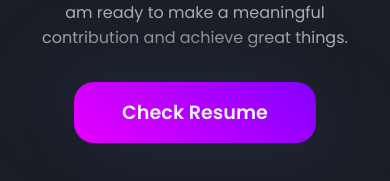
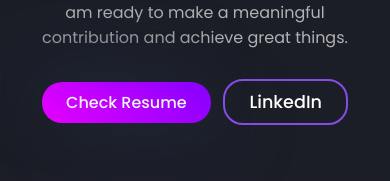
Before and after one commit to iamakr97/Amit-Ranjan, a React (Create React App) app in the folder frontend/: page / in a window 390 px wide. Shown: the part 726-907 px from the top of the page. Built offline with nearby package versions, Linux system fonts and the light colour scheme.

Commit message:
Added linkedin button in hero section

```diff
--- a/frontend/src/Components/Hero/Hero.css
+++ b/frontend/src/Components/Hero/Hero.css
@@ -40,7 +40,7 @@
 .resume-btn {
     font-size: 1.2rem;
     font-weight: 600;
-    padding: 1rem 3rem;
+    padding: 0.8rem 1.8rem;
     color: var(--text_primary);
     margin: 1rem 0;
     border: none;
@@ -79,6 +79,18 @@
     margin-left: auto;
     margin-right: auto;
     z-index: 10;
+}
+
+.linkedin-btn {
+    padding: 0.8rem 1.8rem;
+    background-color: transparent;
+    border: 2px solid var(--primary);
+    border-radius: 20px;
+    color: white;
+    font-size: 1.1rem;
+    font-weight: 500;
+    margin-left: 0.8rem;
+    cursor: pointer;
 }
 
 @media (max-width: 1100px) {
@@ -156,4 +168,15 @@
         margin: 0 auto;
     }
 
+    .resume-btn {
+        font-size: 1rem;
+        font-weight: 500;
+        padding: 0.5rem 1.5rem;
+    }
+
+    .linkedin-btn {
+        padding: 0.5rem 1.5rem;
+
+    }
+
 }
--- a/frontend/src/Components/Hero/Hero.js
+++ b/frontend/src/Components/Hero/Hero.js
@@ -5,6 +5,7 @@ import { aboutMe } from '../../Data/AboutMe';
 import { heroImage } from '../../Data/AboutMe';
 import { resumeLink } from '../../Data/AboutMe';
 import HeroBgAnimation from './HeroBgAnimation';
+import { linkedInLink } from '../../Data/AboutMe';
 
 function Hero() {
 
@@ -31,9 +32,14 @@ function Hero() {
           <p className='about-me-desc'>
             {aboutMe.info}
           </p>
-          <a href={resumeLink.resume} target='_blank'>
-            <button className='resume-btn'>Check Resume</button>
-          </a>
+          <div>
+            <a href={resumeLink.resume} target='_blank'>
+              <button className='resume-btn'>Check Resume</button>
+            </a>
+            <a href={linkedInLink.linkedIn} target='_blank'>
+              <button className='linkedin-btn'>LinkedIn</button>
+            </a>
+          </div>
         </div>
         <div className="hero-right">
           <div className='heroImage-container'>
--- a/frontend/src/Data/AboutMe.js
+++ b/frontend/src/Data/AboutMe.js
@@ -8,3 +8,7 @@ export const heroImage = {
 export const resumeLink = {
     resume: "https://drive.google.com/file/d/1XnvJvsrpDoe0fB5pqkkybMPShWE5RONl/view?usp=sharing"
 }
+
+export const linkedInLink = {
+    linkedIn : "https://www.linkedin.com/in/iamakr97"
+}
```
